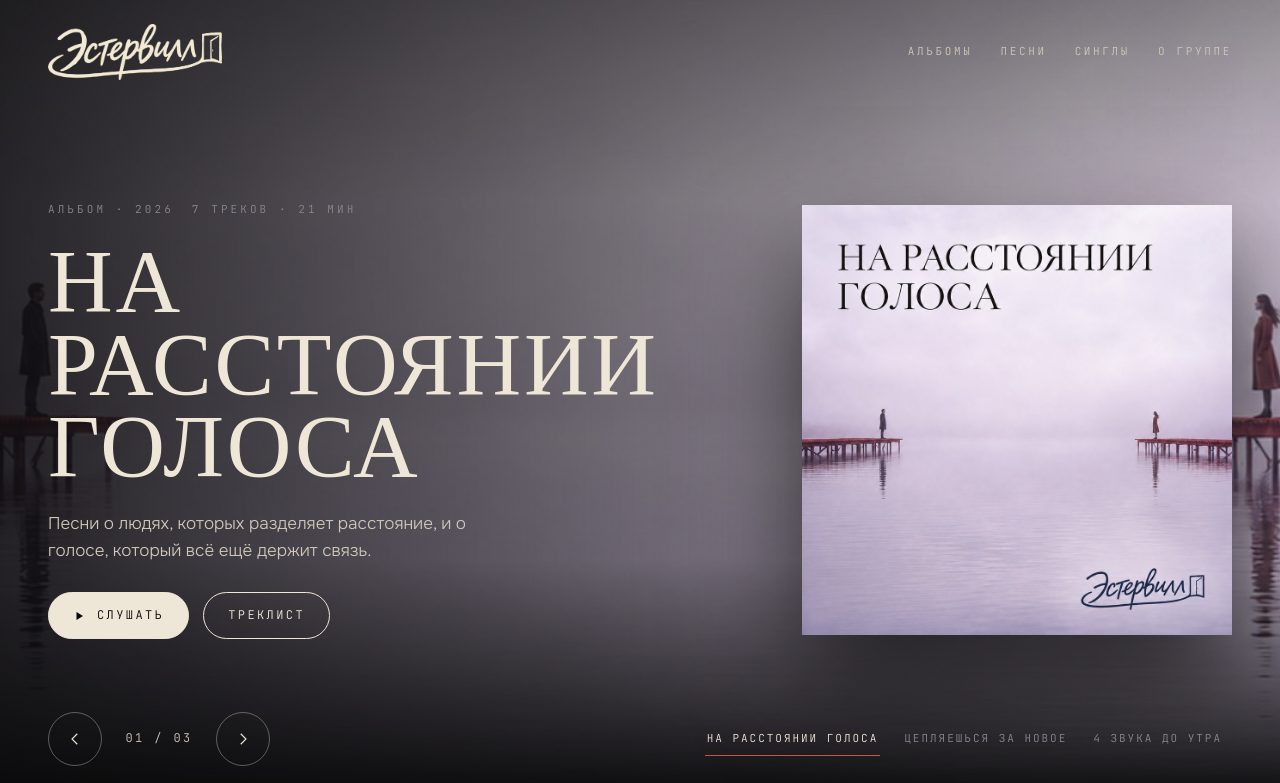
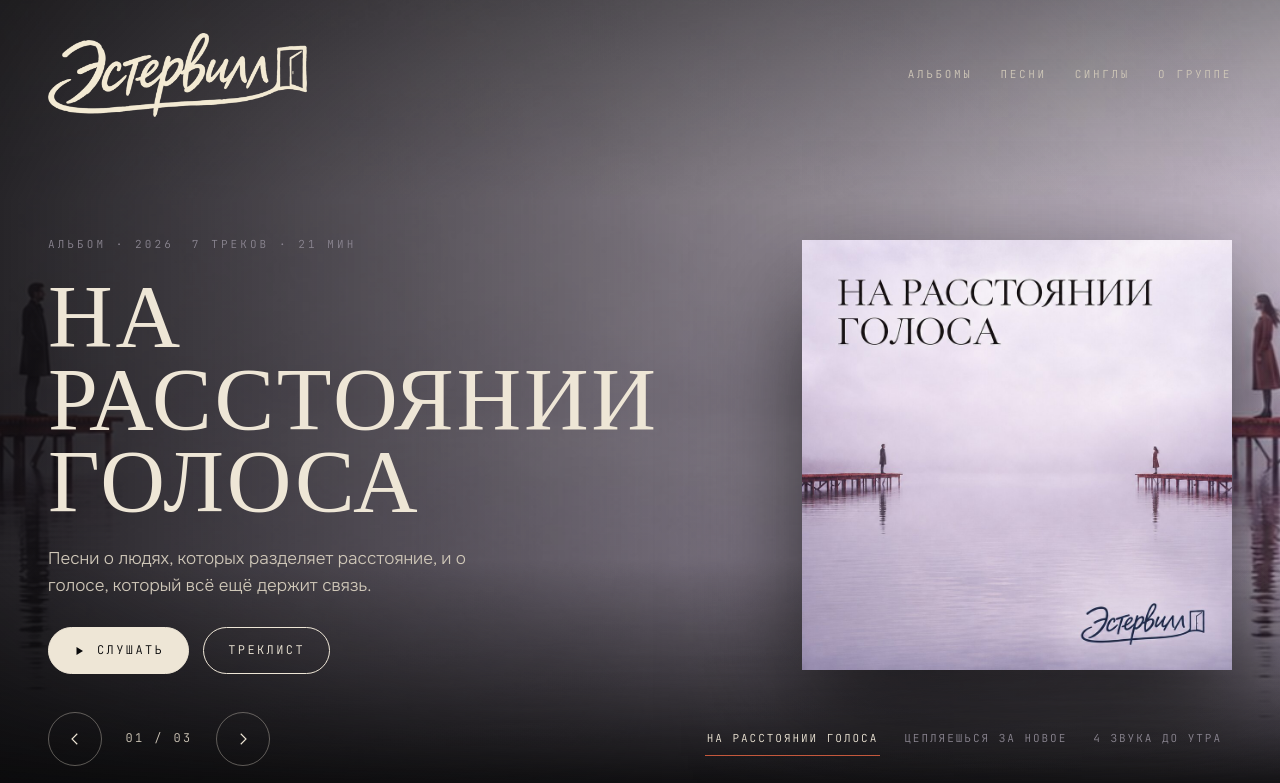
Before and after one commit to nedbaev-dotcom/estervill-site, a plain HTML site: page index.html in a window 1280 px wide. Shown: the top 783 px of the page. Drawn offline with Linux system fonts and the light colour scheme; a web font is replaced by a local one.

Commit message:
Логотип ещё крупнее на компьютере
Co-Authored-By: Claude Opus 5.5 <noreply@anthropic.com>
Claude-Session: https://claude.ai/code/session_01GedbUbi2iHPJtR1sU5vjrw

```diff
--- a/index.html
+++ b/index.html
@@ -59,7 +59,7 @@ body{background:transparent}
 .slide.on .bg{animation:drift 30s ease-in-out infinite alternate}
 @keyframes drift{from{transform:scale(1.04)}to{transform:scale(1.12) translateY(-1.5%)}}
 .slide::after{content:"";position:absolute;inset:0;background:linear-gradient(90deg,rgba(9,9,10,.86) 0%,rgba(9,9,10,.55) 45%,rgba(9,9,10,.15) 100%),linear-gradient(180deg,rgba(9,9,10,.35) 0%,transparent 25%,transparent 70%,var(--black) 100%)}
-.slide .in{position:relative;z-index:2;height:100%;display:grid;grid-template-columns:minmax(0,7fr) minmax(0,5fr);gap:56px;align-items:center;padding-top:40px}
+.slide .in{position:relative;z-index:2;height:100%;display:grid;grid-template-columns:minmax(0,7fr) minmax(0,5fr);gap:56px;align-items:center;padding-top:110px}
 .slide .txt{display:grid;gap:22px;transform:translateY(18px);opacity:0;transition:transform 1s .25s cubic-bezier(.2,.7,.2,1),opacity 1s .25s}
 .slide.on .txt{transform:none;opacity:1}
 .slide h1,.slide h2{margin:0;font-family:var(--display);font-weight:400;font-size:clamp(46px,7vw,112px);line-height:.92;letter-spacing:.03em;text-transform:uppercase;text-wrap:balance}
@@ -75,8 +75,8 @@ body{background:transparent}
 .pbtn svg{width:12px;height:12px;fill:currentColor}
 
 .bar{position:absolute;top:0;left:0;right:0;z-index:6}
-.bar .wrap{display:flex;justify-content:space-between;align-items:center;height:104px}
-.bar img{height:56px;width:auto}
+.bar .wrap{display:flex;justify-content:space-between;align-items:center;height:150px}
+.bar img{height:clamp(56px,6.5vw,104px);width:auto}
 .bar nav{display:flex;gap:28px}
 .bar nav a{text-decoration:none;font-family:var(--mono);font-size:11px;letter-spacing:.24em;text-transform:uppercase;color:#cfc7b8}
 .bar nav a:hover{color:#fff}
@@ -180,6 +180,7 @@ footer .wrap{display:flex;justify-content:space-between;gap:20px;flex-wrap:wrap;
 .ic svg{width:15px;height:15px;fill:currentColor}
 
 @media (max-width:900px){
+  .bar .wrap{height:110px}
   .hero{height:auto;min-height:0}
   #slides{display:grid}
   .slide{position:relative;inset:auto;grid-area:1/1;overflow:hidden}
```
